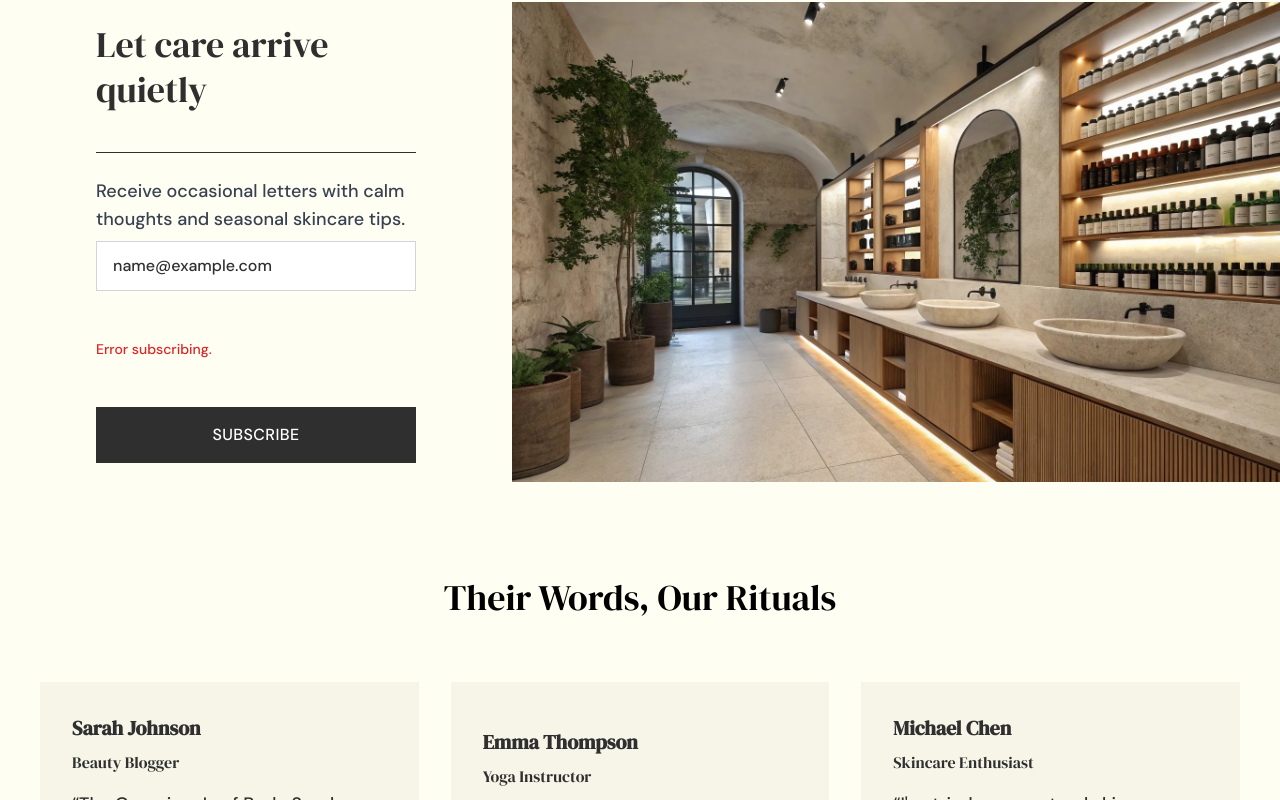
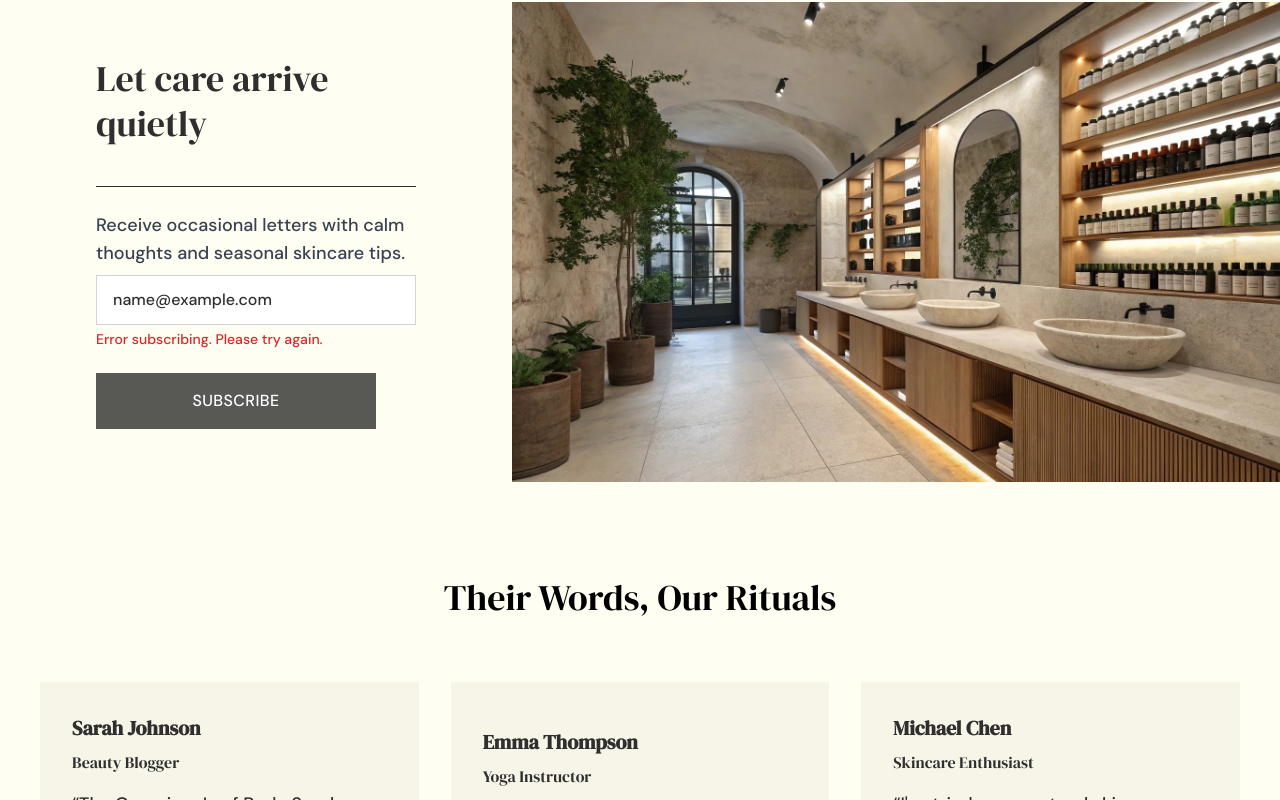
Before and after one commit to galyna/aelora, a Next.js app: page / in a window 1280 px wide. Both pictures are taken after typing "name@example.com" into the empty fields and a click on the button "SUBSCRIBE". Shown: the part 2774-3574 px from the top of the page. Built offline with nearby package versions, Linux system fonts and the light colour scheme; no server answers.

Commit message:
fix: SubscribeForm

```diff
--- a/app/components/Hero.tsx
+++ b/app/components/Hero.tsx
@@ -160,7 +160,7 @@ export default function Hero() {
                 el?.scrollIntoView({ behavior: "smooth" });
               }}
               className="w-[280px]  px-6 py-4 mt-6  text-xs md:text-sm tracking-widest font-semibold
-               bg-linen text-graphite uppercase  hover:bg-background transition  border border-gray-200 relative"
+               bg-linen text-graphite uppercase  hover:bg-background hover:bg-opacity-25 transition  border border-gray-200 relative"
             >
               Join the ritual
             </button>
--- a/app/components/SubscribeForm.tsx
+++ b/app/components/SubscribeForm.tsx
@@ -4,6 +4,7 @@ import { useForm } from "react-hook-form";
 import Image from "next/image";
 import { supabase } from "../lib/supabaseClient";
 import { useState } from "react";
+import { motion } from "framer-motion";
 import heroImage from "@/public/images/hero6.webp";
 
 type FormData = {
@@ -11,8 +12,9 @@ type FormData = {
 };
 
 export default function SubscribeForm() {
-  const [status, setStatus] = useState<"idle" | "loading" | "error" | "success">("idle");
-  const [message, setMessage] = useState("");
+  const [status, setStatus] = useState<
+    "idle" | "loading" | "error" | "success"
+  >("idle");
 
   const {
     register,
@@ -23,7 +25,6 @@ export default function SubscribeForm() {
 
   const onSubmit = async (data: FormData) => {
     setStatus("loading");
-    setMessage("");
 
     const { error } = await supabase
       .from("newsletter_subscribers")
@@ -31,10 +32,9 @@ export default function SubscribeForm() {
 
     if (error) {
       setStatus("error");
-      setMessage("Error subscribing.");
     } else {
       setStatus("success");
-      setMessage("Thank you! You have subscribed.");
+
       reset();
     }
   };
@@ -68,9 +68,24 @@ export default function SubscribeForm() {
               Receive occasional letters with calm thoughts and seasonal
               skincare tips.
             </p>
-            {status === "success" ? (
-              <p className="text-green-600">{message}</p>
-            ) : (
+            {status === "success" && (
+              <motion.div
+                initial={{ opacity: 0 }}
+                animate={{ opacity: 1 }}
+                transition={{ duration: 0.6 }}
+                className=" bg-linen p-4  mt-4 text-center"
+              >
+                <p className="text-base font-medium">
+                  Thank you for joining our ritual. ✨
+                </p>
+                <p className="text-sm mt-1">
+                  We’ll send you seasonal skincare letters, softly.
+                </p>
+              </motion.div>
+            )}
+            {(status === "idle" ||
+              status === "loading" ||
+              status === "error") && (
               <form onSubmit={handleSubmit(onSubmit)} className="space-y-12">
                 <div className="relative">
                   <input
@@ -89,16 +104,22 @@ export default function SubscribeForm() {
                     className="w-full px-4 py-3 border border-gray-300 focus:outline-none focus:ring-2 focus:ring-clay transition disabled:opacity-50 disabled:cursor-not-allowed"
                   />
                   {errors.email && (
-                    <p id="email-error" className="text-red-600 text-sm mt-1">{errors.email.message}</p>
+                    <p className="absolute top-full left-0 text-red-600 text-sm mt-1">
+                      {errors.email.message}
+                    </p>
+                  )}
+                  {status === "error" && (
+                    <p className="absolute top-full left-0 text-red-600 text-sm mt-1">
+                      Error subscribing. Please try again.
+                    </p>
                   )}
                 </div>
-                {status === "error" && (
-                  <p className="text-red-600 text-sm">{message}</p>
-                )}
+
                 <button
                   type="submit"
                   disabled={status === "loading"}
-                  className="w-full md:w-[280px] xl:w-full px-6 py-4 bg-graphite text-white uppercase tracking-wide hover:bg-black transition disabled:opacity-50 disabled:cursor-not-allowed relative"
+                  className="w-full md:w-[280px] px-6 py-4 bg-graphite bg-opacity-80 text-white
+                 uppercase tracking-wide hover:bg-black transition disabled:opacity-50 disabled:cursor-not-allowed relative"
                 >
                   {status === "loading" ? (
                     <>
```
